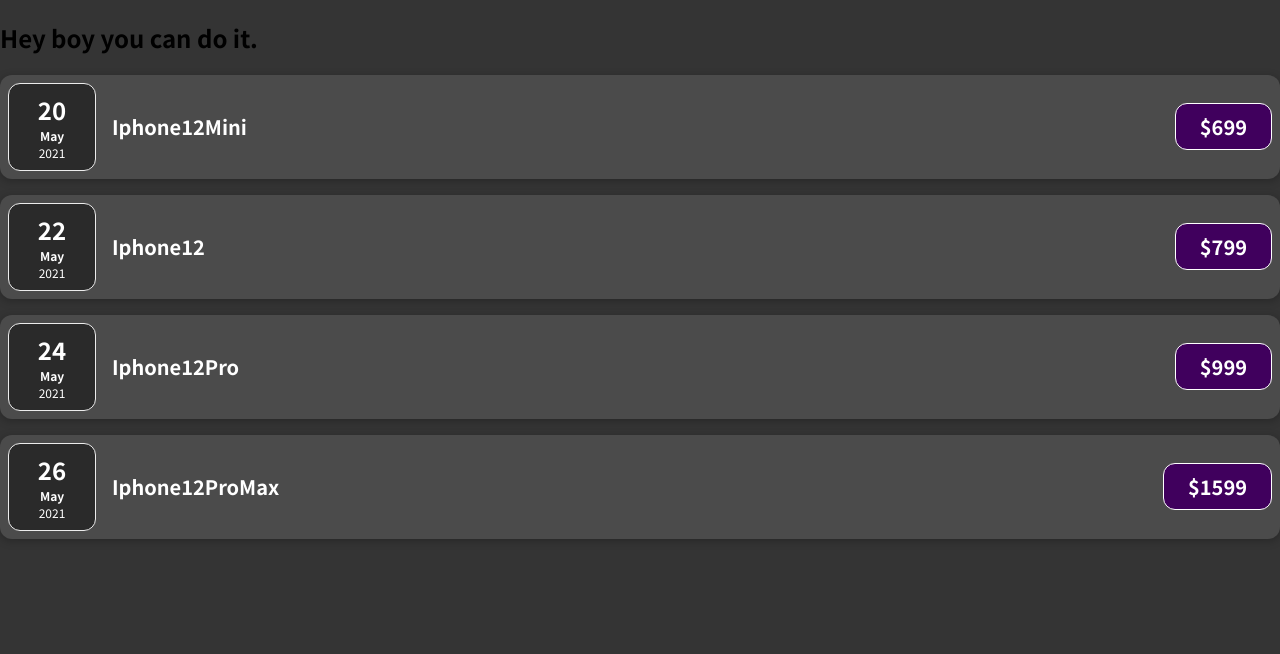
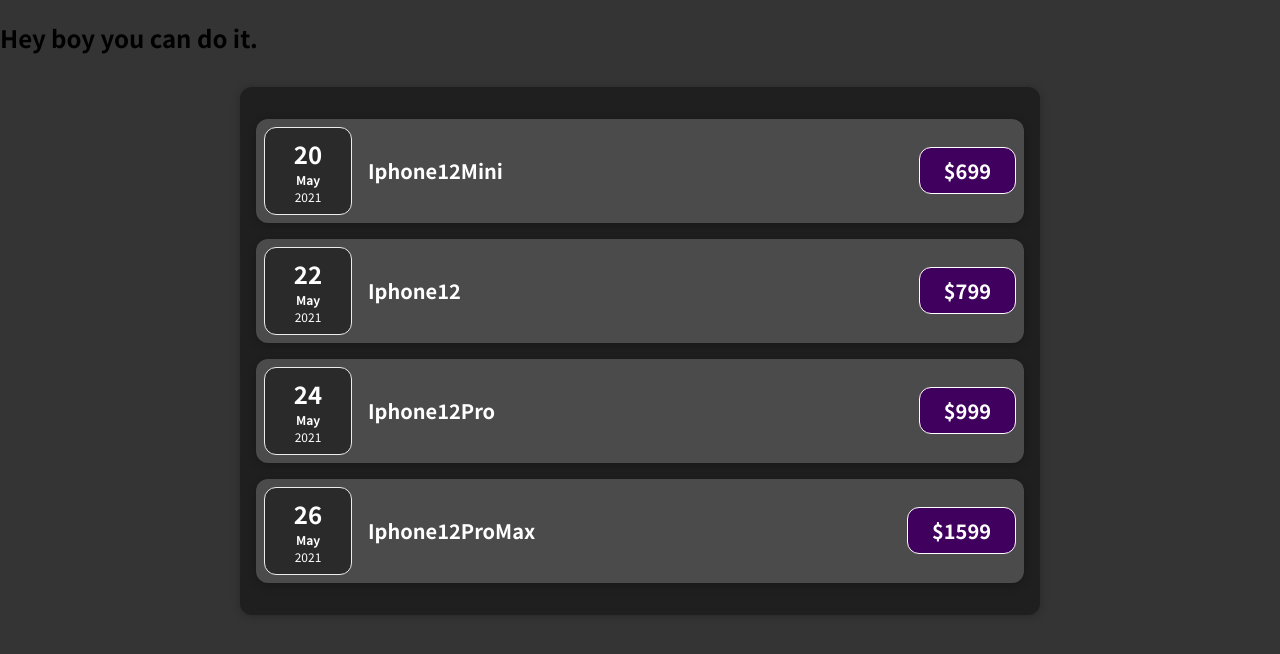
Before and after one commit to himanshuraj524/Learn-React, a JavaScript app: page / in a window 1280 px wide. Shown: the top 654 px of the page. Built offline with nearby package versions, Linux system fonts and the light colour scheme.

Commit message:
Assignment no.1

```diff
--- a/src/App.js
+++ b/src/App.js
@@ -1,6 +1,6 @@
 // This is the file which get executed whenever the react project gets loaded into the browser, and in this file we will import all the other components.
-// below we will import the FirstComponent that we have created in ExpenseItem.js
-import ExpenseItem from './components/ExpenseItem';
+// below we are importing the component which we are going to use to show the expenses.
+import Expenses from './components/Expenses';
 function App() {
   // now we will use props(properties) to send the data into our components.
   // object for sending the values.
@@ -30,14 +30,8 @@
   return (
     <div>
       <h2>Hey boy you can do it.</h2>
-      {/* below we have used the imported component and its a rule in react the everytime we will write the component first letter in capital */}
-
-      {/* below we will pass the values of the objects in the form of attributes into the below component by using {} */}
-      <ExpenseItem name={expenses[0].name} price={expenses[0].price} date={expenses[0].date}></ExpenseItem>
-      <ExpenseItem name={expenses[1].name} price={expenses[1].price} date={expenses[1].date}></ExpenseItem>
-      <ExpenseItem name={expenses[2].name} price={expenses[2].price} date={expenses[2].date}></ExpenseItem>
-      <ExpenseItem name={expenses[3].name} price={expenses[3].price} date={expenses[3].date}></ExpenseItem>
-      {/* The above data is sent into the component in the form of the props */}
+      {/* below we are sending the expenses object to the Expenses component */}
+      <Expenses item={expenses}/>
     </div>
   );
 }
--- /dev/null
+++ b/src/components/Expenses.css
@@ -0,0 +1,10 @@
+/* This css is used to style the expenses component */
+.expenses{
+    padding: 1rem;
+    background-color: rgb(31, 31, 31);
+    margin: 2rem auto;
+    width: 50rem;
+    max-width: 95%;
+    border-radius: 12px;
+    box-shadow: 0 1px 8px rgba(0, 0, 0, 0.25);
+}
--- /dev/null
+++ b/src/components/Expenses.js
@@ -0,0 +1,22 @@
+// Import ExpenseItem Component.
+import ExpenseItem from './ExpenseItem';
+// import the Expenses.css
+import './Expenses.css'
+
+function Expenses(props){
+    // This component will show the expenses into the page.
+    return(
+        <div className="expenses">
+            {/* below we have used the imported component and its a rule in react the everytime we will write the component first letter in capital */}
+
+            {/* below we will pass the values of the objects in the form of attributes into the below component by using {} */}
+            <ExpenseItem name={props.item[0].name} price={props.item[0].price} date={props.item[0].date} />
+            <ExpenseItem name={props.item[1].name} price={props.item[1].price} date={props.item[1].date} />
+            <ExpenseItem name={props.item[2].name} price={props.item[2].price} date={props.item[2].date} />
+            <ExpenseItem name={props.item[3].name} price={props.item[3].price} date={props.item[3].date} />
+            {/* The above data is sent into the component in the form of the props */}
+        </div>
+    )
+}
+
+export default Expenses;
```
Also changed, not shown: 1 other file (tests, documents, lock files or other folders).
